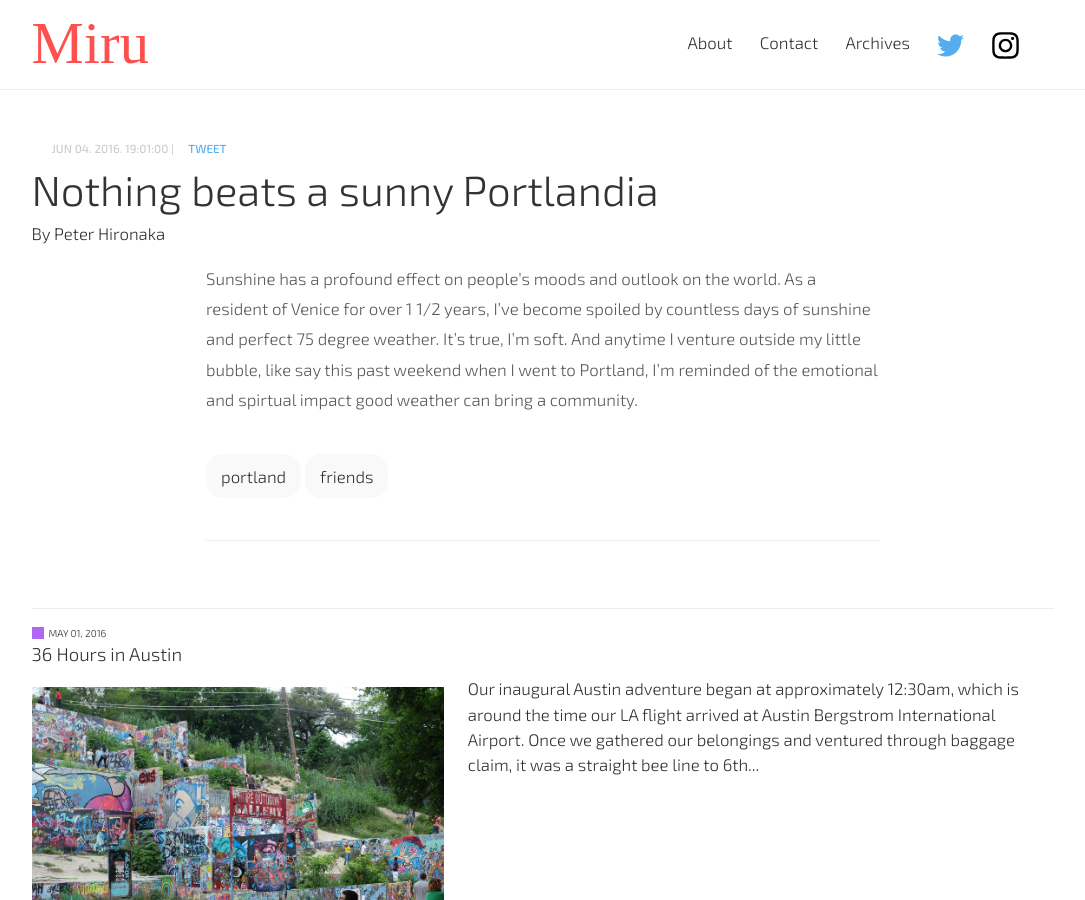
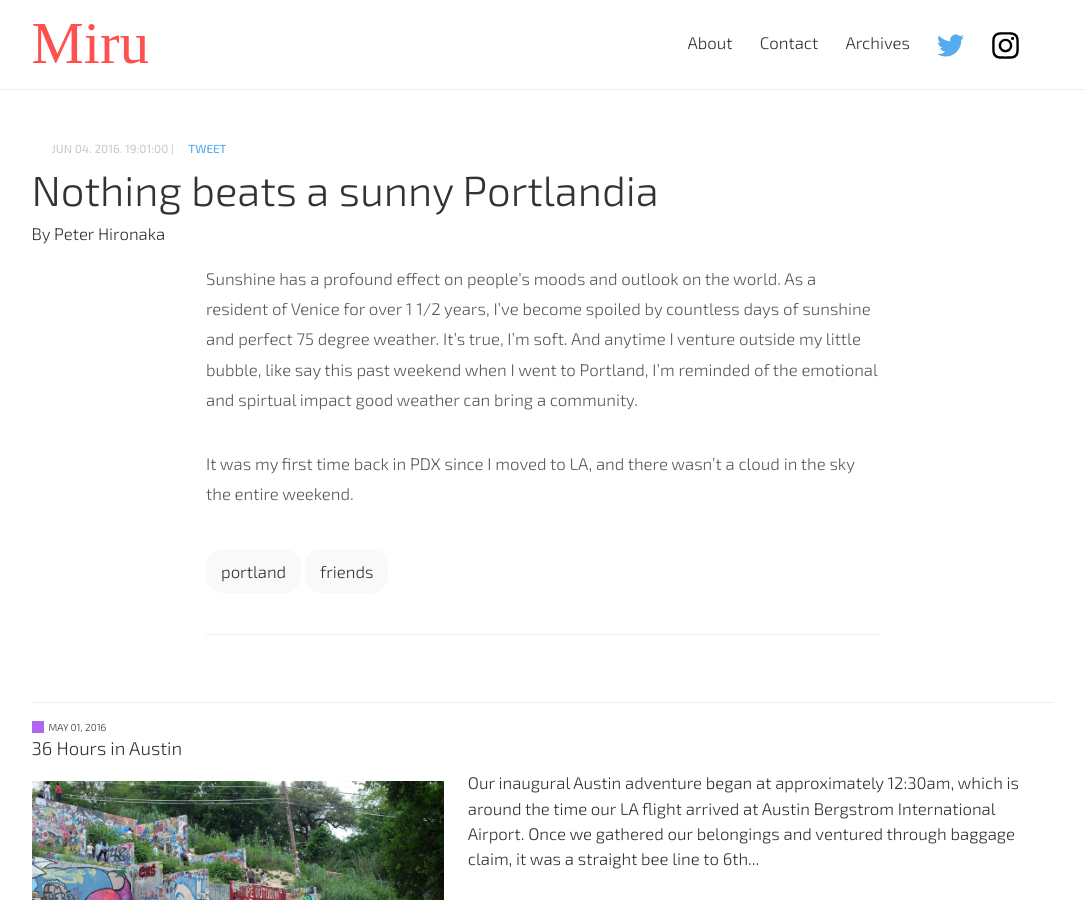
Before and after one commit to PHironaka/Miru-Blog, a Jekyll site: the page built from _posts/2016-06-04-nothing-beats-a-sunny-portlandia.markdown, in a window 1280 px wide and 900 px high. Shown: the whole window, without its empty margins (97-1182 px from the left). Built offline with Jekyll 4.4.1, drawn with Linux system fonts in a browser that asks for light colours; some web fonts are replaced; a script that is not in the unit is left out; comment, search, counter and statistics services are not loaded.

Commit message:
Updated Nothing Beats A Sunny Portlandia

```diff
--- a/_posts/2016-06-04-nothing-beats-a-sunny-portlandia.markdown
+++ b/_posts/2016-06-04-nothing-beats-a-sunny-portlandia.markdown
@@ -10,3 +10,5 @@ Field name:
 ---
 
  Sunshine has a profound effect on people's moods and outlook on the world. As a resident of Venice for over 1 1/2 years, I've become spoiled by countless days of sunshine and perfect 75 degree weather. It's true, I'm soft. And anytime I venture outside my little bubble, like say this past weekend when I went to Portland, I'm reminded of the emotional and spirtual impact good weather can bring a community.
+
+It was my first time back in PDX since I moved to LA, and there wasn't a cloud in the sky the entire weekend.
```
